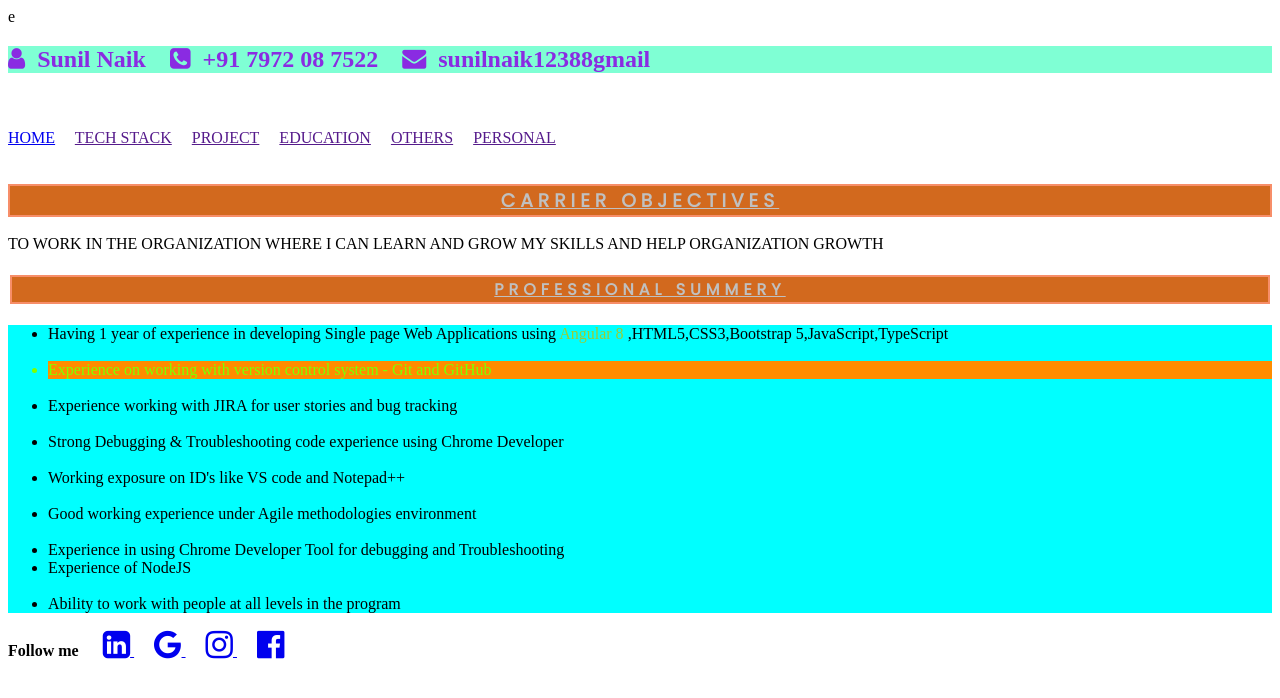
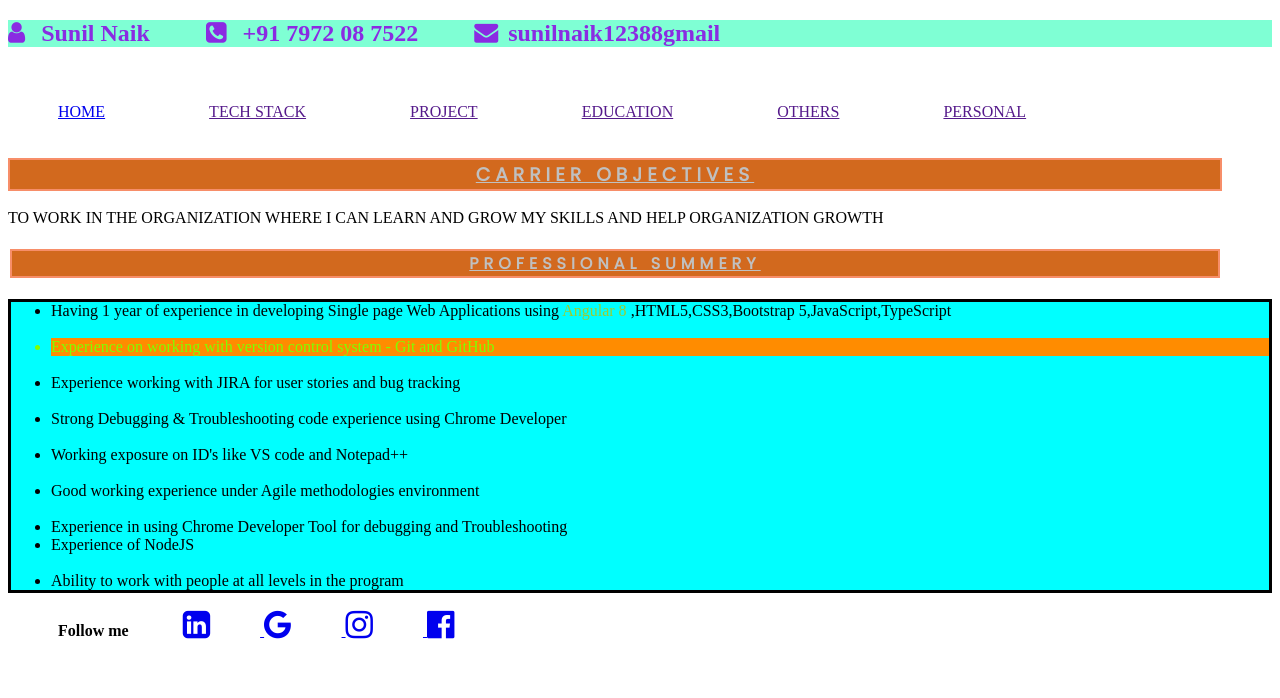
Before and after one commit to sunilnaik9995/myProrofile, a plain HTML site: page home.html in a window 1280 px wide. Drawn offline with Linux system fonts and the light colour scheme.

Commit message:
Designed margins and padding
Designed margins and padding

```diff
--- a/home.html
+++ b/home.html
@@ -9,7 +9,7 @@
       rel="stylesheet"
       href="https://cdnjs.cloudflare.com/ajax/libs/font-awesome/4.7.0/css/font-awesome.min.css"
     />
-    <link rel="icon" type="image/svg+xml" href="logo.svg" />e
+    <link rel="icon" type="image/svg+xml" href="logo.svg" />
     <link rel="preconnect" href="https://fonts.googleapis.com">
     <link rel="preconnect" href="https://fonts.gstatic.com" crossorigin>
     <link href="https://fonts.googleapis.com/css2?family=Poppins&family=Roboto:wght@500&display=swap" rel="stylesheet">
@@ -18,7 +18,6 @@
         h2{
             background-color: aquamarine;
             color: blueviolet;
-
         }
         h3,h4{
             background-color: chocolate;
@@ -34,6 +33,8 @@
         border-width: 2px;
         border-color: rgb(247, 142, 105);
         border: 2px solid rgb(247, 142, 105);
+
+        margin-right: 50px;
         }
         #angular{
             color: yellowgreen;
@@ -44,6 +45,25 @@
         }
         .summery{
             background-color: aqua;
+            border-style: double;
+            border-style: solid;
+        }
+        .contact{
+          margin-right: 50px;
+        }
+        .header-icon{
+          margin-right: 10px;
+        }
+        .navi{
+          margin-right: 50px;
+          margin-left: 50px;
+        }
+        .header-ic{
+          margin-right: 50px;
+        }
+        .strong{
+          margin-right: 50px;
+          margin-left: 50px;
         }
     </style>
 </head>
@@ -51,24 +71,24 @@
     <!-- Header Section -->
     <header>
         <h2>
-        <i class="fa fa-user" aria-hidden="true"></i>&nbsp;
-        <span>Sunil Naik</span>&nbsp;&nbsp;&nbsp;
-        <i class="fa fa-phone-square" aria-hidden="true">&nbsp;</i>
-        <span>+91 7972 08 7522</span>&nbsp;&nbsp;&nbsp;
-        <i class="fa fa-envelope" aria-hidden="true"></i>&nbsp;
-        <span>sunilnaik12388gmail</span>
+        <i class="header-icon fa fa-user" aria-hidden="true"></i>
+        <span class="contact">Sunil Naik</span>
+        <i class="header-icon fa fa-phone-square" aria-hidden="true"></i>
+        <span class="contact">+91 7972 08 7522</span>
+        <i class="header-icon fa fa-envelope" aria-hidden="true"></i
+        <span class="contact">sunilnaik12388gmail</span>
         </h2>
       </header>
       <br />
        <!-- Navigation Section -->
     <nav>
         <br />
-        <a href="home.html" target="myFrame">HOME</a>&nbsp;&nbsp;&nbsp;&nbsp;
-        <a href="">TECH STACK</a>&nbsp;&nbsp;&nbsp;&nbsp;
-        <a href="">PROJECT</a>&nbsp;&nbsp;&nbsp;&nbsp;
-        <a href="">EDUCATION</a>&nbsp;&nbsp;&nbsp;&nbsp;
-        <a href="">OTHERS</a>&nbsp;&nbsp;&nbsp;&nbsp;
-        <a href="">PERSONAL</a>&nbsp;&nbsp;&nbsp;&nbsp;
+        <a class="navi" href="home.html" target="myFrame">HOME</a>
+        <a class="navi" href="">TECH STACK</a>
+        <a class="navi" href="">PROJECT</a>
+        <a class="navi" href="">EDUCATION</a>
+        <a class="navi" href="">OTHERS</a>
+        <a class="navi" href="">PERSONAL</a>
       </nav>
       <br />
       <!-- main section -->
@@ -91,21 +111,22 @@
         </ul>
         <!-- Footer section -->
     <footer>
-        <label for=""><strong> Follow me </strong></label>&nbsp;&nbsp;&nbsp;&nbsp;
+        <label class="strong"><strong> Follow me </strong></label>
+
         <a href="http://in.linkedin.com">
-          <i class="fa fa-2x fa-linkedin-square" aria-hidden="true"></i>
+          <i class="header-ic fa fa-2x fa-linkedin-square" aria-hidden="true"></i>
         </a>
-        &nbsp;&nbsp;&nbsp;&nbsp;
+
         <a href="http://www.google.com">
-          <i class="fa fa-2x fa-google" aria-hidden="true"></i>
+          <i class="header-ic fa fa-2x fa-google" aria-hidden="true"></i>
         </a>
-        &nbsp;&nbsp;&nbsp;&nbsp;
+
         <a href="http://www.instagram.com">
-          <i class="fa fa-2x fa-instagram" aria-hidden="true"></i>
+          <i class="header-ic fa fa-2x fa-instagram" aria-hidden="true"></i>
         </a>
-        &nbsp;&nbsp;&nbsp;&nbsp;
+
         <a href="http://www.facebook.com">
-          <i class="fa fa-2x fa-facebook-official" aria-hidden="true"></i>
+          <i class="header-ic fa fa-2x fa-facebook-official" aria-hidden="true"></i>
         </a>
       </footer>
 
```
